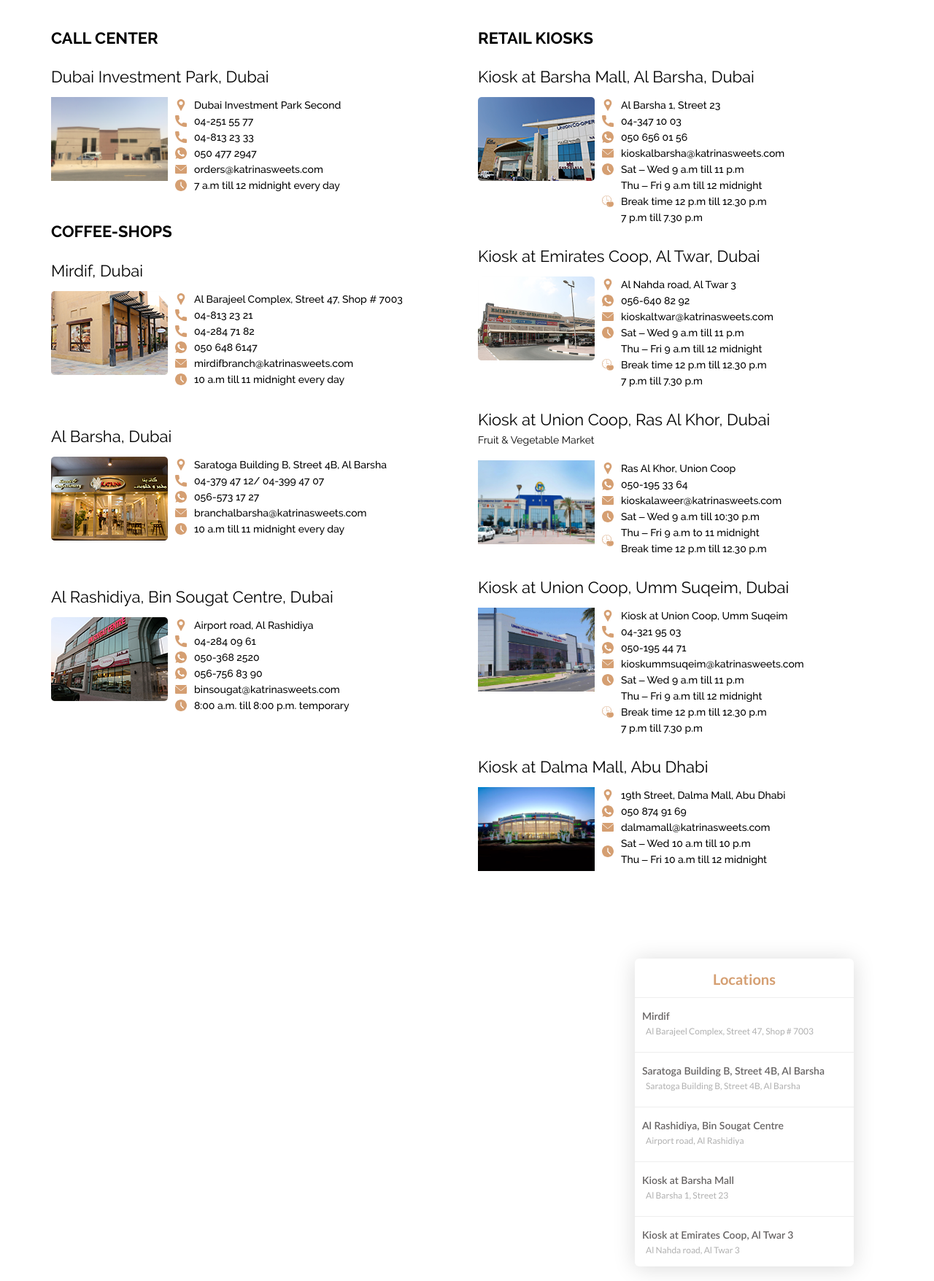
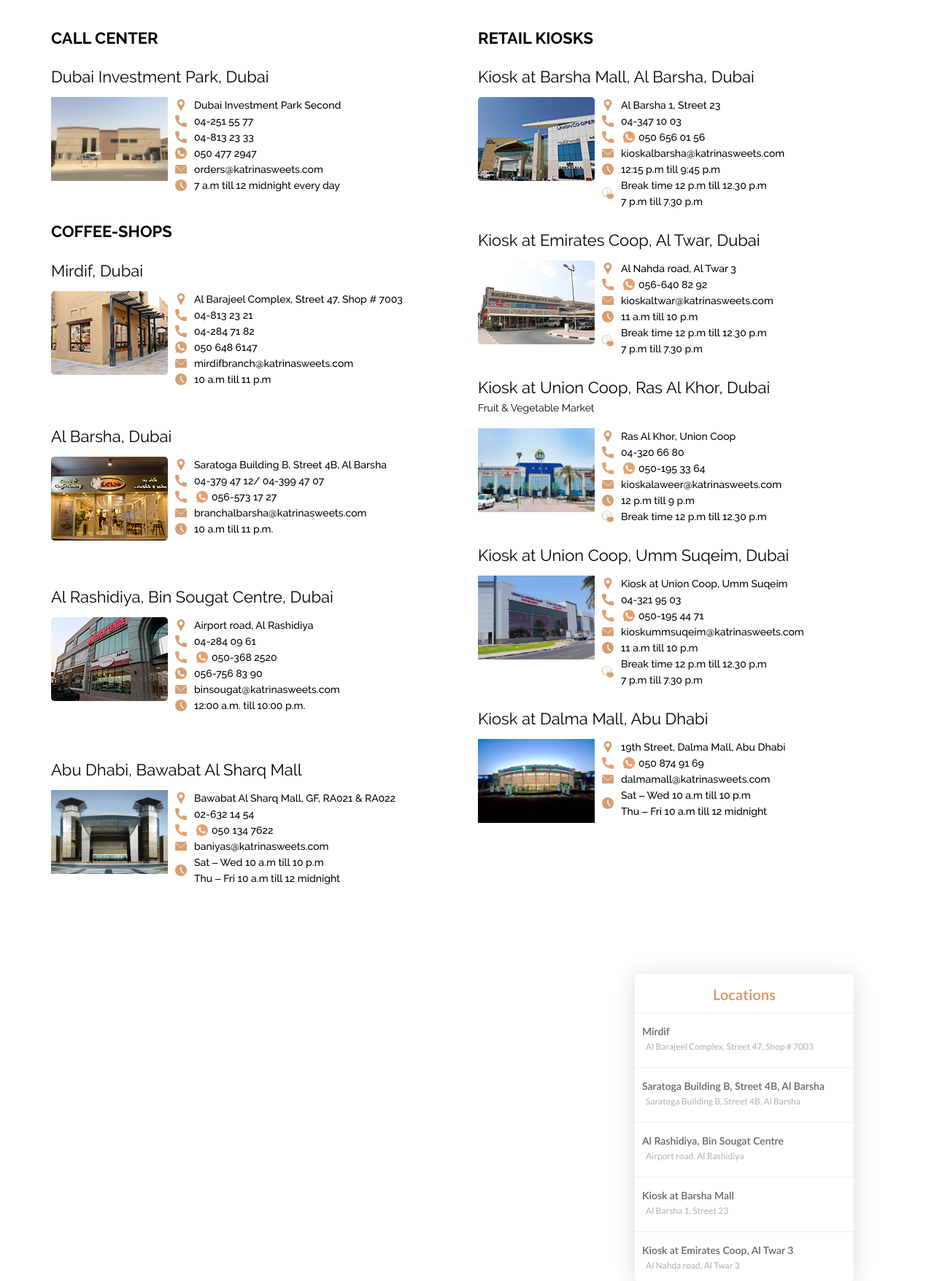
Before and after one commit to igorkoprs/katrina-silex, a PHP site: template templates/pages/contacts.twig in a window 1280 px wide. Shown: the part 170-1926 px from the top of the page at 73% size. Run offline with PHP 8.4, Linux system fonts and the light colour scheme; the template is opened without the code that fills it, so the values that code supplies are empty; some libraries are stand-ins or nearby versions.

Commit message:
contacts change

```diff
--- a/assets/css/style.css
+++ b/assets/css/style.css
@@ -2736,8 +2736,9 @@ body.blur-mask .modal-product-details {
 }
 
 .contact-phone-whatsapp{
-    background: url(/assets/images/icon/whatsapp.svg) no-repeat left center;
+    background: url(/assets/images/icon/phone-whatsapp.png) no-repeat left center;
     background-size: auto 16px;
+    padding-left: 50px!important;
 }
 
 .modal-building-image{
--- a/templates/pages/contacts.twig
+++ b/templates/pages/contacts.twig
@@ -41,7 +41,7 @@
                             <a class="contact-tel" href="tel:04-284 71 82">04-284 71 82</a>
                             <a class="contact-whatsapp" href="tel:050 648 6147">050 648 6147</a>
                             <a class="contact-email" href="mailto:mirdifbranch@katrinasweets.com">mirdifbranch@katrinasweets.com</a>
-                            <a class="contact-oclock">10 a.m till 11 midnight every day</a>
+                            <a class="contact-oclock">10 a.m till 11 p.m</a>
                         </div>
                     </div>
                 </div>
@@ -58,7 +58,7 @@
                             <a class="contact-tel" href="tel:04-379 47 12">04-379 47 12/ 04-399 47 07</a>
                             <a class="contact-phone-whatsapp" href="tel:050 648 6147">056-573 17 27</a>
                             <a class="contact-email" href="mailto:branchalbarsha@katrinasweets.com">branchalbarsha@katrinasweets.com</a>
-                            <a class="contact-oclock">10 a.m till 11 midnight every day</a>
+                            <a class="contact-oclock">10 a.m till 11 p.m.</a>
                         </div>
                     </div>
                 </div>
@@ -76,7 +76,27 @@
                             <a class="contact-phone-whatsapp" href="tel:050 648 6147">050-368 2520</a>
                             <a class="contact-whatsapp" href="tel:056-756 83 90">056-756 83 90</a>
                             <a class="contact-email" href="mailto:binsougat@katrinasweets.com">binsougat@katrinasweets.com</a>
-                            <a class="contact-oclock">8:00 a.m. till 8:00 p.m. temporary</a>
+                            <a class="contact-oclock">12:00 a.m. till 10:00 p.m.</a>
+                        </div>
+                    </div>
+                </div>
+                <div class="item-contact-building">
+                    <p class="contact-city-address" style="margin-top: 35px;">Abu Dhabi, Bawabat Al Sharq Mall</p>
+                    <div class="item-contact-details">
+                        <div class="image-building">
+                            <div><img src="/assets/images/contacts-building/Bawabat-Al-Sharq-Mall-small.jpeg"></div>
+                            <input type="hidden" class="city-address" value="Abu Dhabi, Bawabat Al Sharq Mall">
+                            <input type="hidden" class="building-address" value="Bawabat Al Sharq Mall, GF, RA021 & RA022">
+                        </div>
+                        <div class="contact-details-content">
+                            <a class="contact-address" href="https://goo.gl/maps/oU3DvsPNsnSczui98">Bawabat Al Sharq Mall, GF, RA021 & RA022</a>
+                            <a class="contact-tel" href="tel:02-632 14 54">02-632 14 54</a>
+                            <a class="contact-phone-whatsapp" href="tel:050 134 7622">050 134 7622</a>
+                            <a class="contact-email" href="mailto:baniyas@katrinasweets.com">baniyas@katrinasweets.com</a>
+                            <a class="contact-oclock">
+                                Sat – Wed 10 a.m till 10 p.m <br>
+                                Thu – Fri 10 a.m till 12 midnight
+                            </a>
                         </div>
                     </div>
                 </div>
@@ -96,9 +116,8 @@
                             <a class="contact-tel" href="tel:04-347 10 03">04-347 10 03</a>
                             <a class="contact-phone-whatsapp" href="tel:050 656 01 56">050 656 01 56</a>
                             <a class="contact-email" href="mailto:kioskalbarsha@katrinasweets.com">kioskalbarsha@katrinasweets.com</a>
-                            <a class="contact-oclock">Sat – Wed 9 a.m till 11 p.m</a>
+                            <a class="contact-oclock">12:15 p.m till 9:45 p.m</a>
                             <a class="contact-oclock-break">
-                                Thu – Fri 9 a.m till 12 midnight<br>
                                 Break time 12 p.m till 12.30 p.m<br>
                                 7 p.m till 7.30 p.m
                             </a>
@@ -117,9 +136,8 @@
                             <a class="contact-address" href="https://goo.gl/maps/vcTGwvj7dsTNFVFA7">Al Nahda road, Al Twar 3</a>
                             <a class="contact-phone-whatsapp" href="tel:056-640 82 92">056-640 82 92</a>
                             <a class="contact-email" href="mailto:kioskaltwar@katrinasweets.com">kioskaltwar@katrinasweets.com</a>
-                            <a class="contact-oclock">Sat – Wed 9 a.m till 11 p.m</a>
+                            <a class="contact-oclock">11 a.m till 10 p.m</a>
                             <a class="contact-oclock-break">
-                                Thu – Fri 9 a.m till 12 midnight<br>
                                 Break time 12 p.m till 12.30 p.m<br>
                                 7 p.m till 7.30 p.m
                             </a>
@@ -136,13 +154,11 @@
                         </div>
                         <div class="contact-details-content">
                             <a class="contact-address" href="https://goo.gl/maps/yFiXCcr3S4s1XooB8">Ras Al Khor, Union Coop</a>
+                            <a class="contact-tel" href="tel:04-320 66 80">04-320 66 80</a>
                             <a class="contact-phone-whatsapp" href="tel:050-195 33 64">050-195 33 64</a>
                             <a class="contact-email" href="mailto:kioskalaweer@katrinasweets.com">kioskalaweer@katrinasweets.com</a>
-                            <a class="contact-oclock">Sat – Wed 9 a.m till 10:30 p.m</a>
-                            <a class="contact-oclock-break">
-                                Thu – Fri 9 a.m to 11 midnight<br>
-                                Break time 12 p.m till 12.30 p.m
-                            </a>
+                            <a class="contact-oclock">12 p.m till 9 p.m</a>
+                            <a class="contact-oclock-break">Break time 12 p.m till 12.30 p.m</a>
                         </div>
                     </div>
                 </div>
@@ -159,9 +175,8 @@
                             <a class="contact-tel" href="tel:04-321 95 03">04-321 95 03</a>
                             <a class="contact-phone-whatsapp" href="tel:050-195 44 71">050-195 44 71</a>
                             <a class="contact-email" href="mailto:kioskummsuqeim@katrinasweets.com">kioskummsuqeim@katrinasweets.com</a>
-                            <a class="contact-oclock">Sat – Wed 9 a.m till 11 p.m</a>
+                            <a class="contact-oclock">11 a.m till 10 p.m</a>
                             <a class="contact-oclock-break">
-                                Thu – Fri 9 a.m till 12 midnight<br>
                                 Break time 12 p.m till 12.30 p.m<br>
                                 7 p.m till 7.30 p.m
                             </a>
```
Also changed, not shown: assets/images/contacts-building/Bawabat-Al-Sharq-Mall-big.jpeg (added), assets/images/contacts-building/Bawabat-Al-Sharq-Mall-small.jpeg (added).
